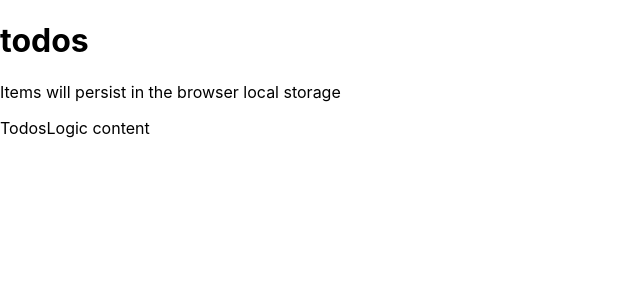
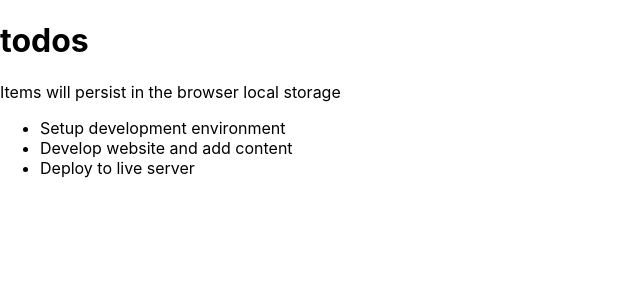
Before and after one commit to zdnahom/react-todo-list, a React (Create React App) app: page / in a window 1280 px wide. Shown: the top 300 px of the page, without its empty margins (0-640 px from the left). Built offline with nearby package versions, Linux system fonts and the light colour scheme.

Commit message:
Modify TodosLogic component

```diff
--- a/src/components/TodosLogic.jsx
+++ b/src/components/TodosLogic.jsx
@@ -1,4 +1,28 @@
-const TodosLogic = () => (
-  <div>TodosLogic content</div>
-);
+const TodosLogic = () => {
+  const todos = [
+    {
+      id: 1,
+      title: 'Setup development environment',
+      completed: true,
+    },
+    {
+      id: 2,
+      title: 'Develop website and add content',
+      completed: false,
+    },
+    {
+      id: 3,
+      title: 'Deploy to live server',
+      completed: false,
+    },
+  ];
+  return (
+    <ul>
+      {
+        todos.map((todo) => <li key={todo.id}>{todo.title}</li>)
+    }
+    </ul>
+  );
+};
+
 export default TodosLogic;
```
